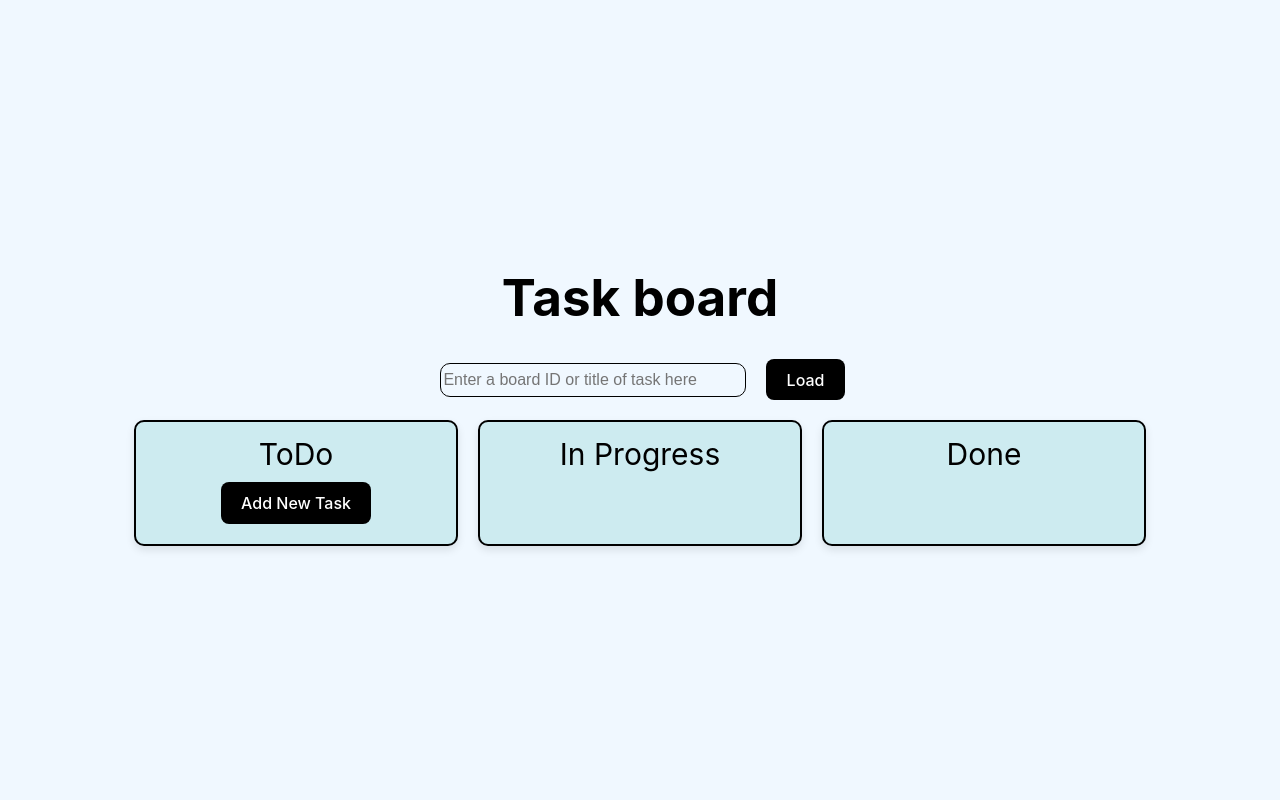
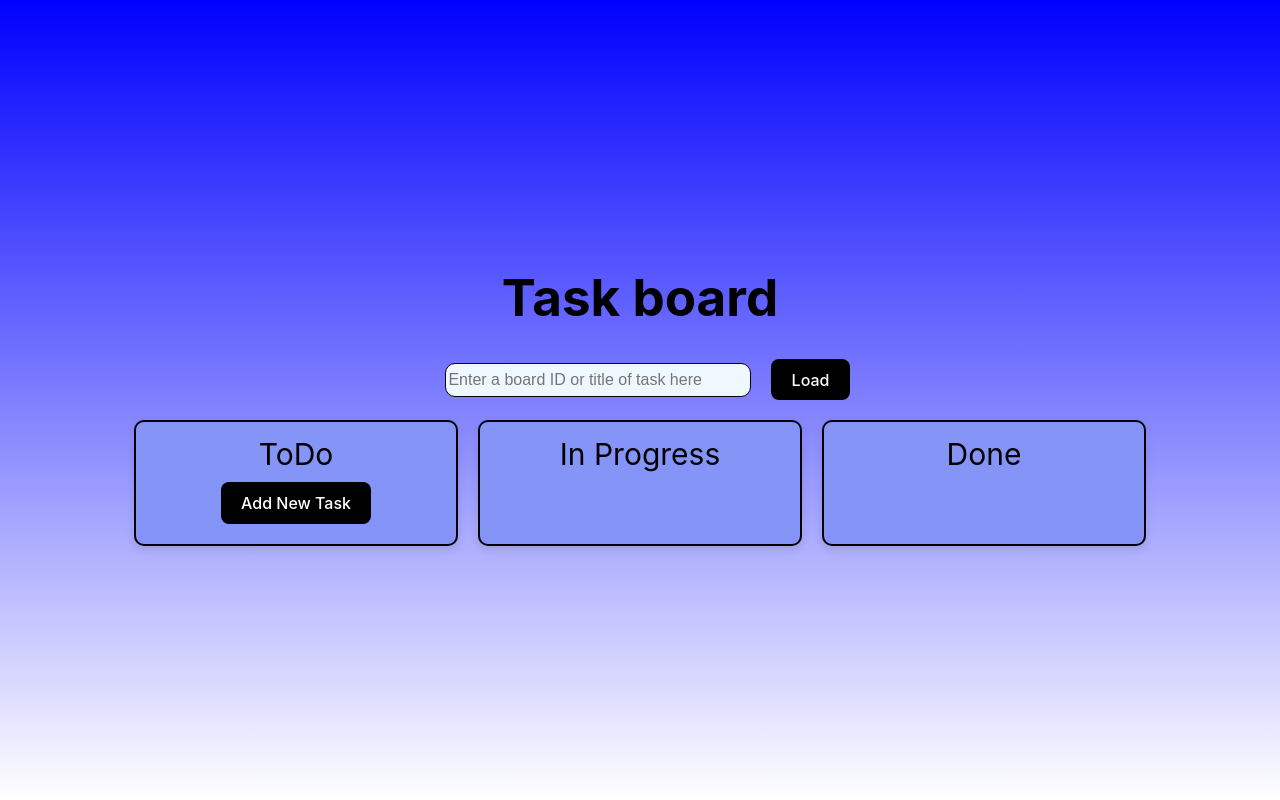
Before and after one commit to svichkarolga/toDoList, a React (Vite) app: page / in a window 1280 px wide. Built offline with nearby package versions, Linux system fonts and the light colour scheme.

Commit message:
delete modal done

```diff
--- a/src/App.css
+++ b/src/App.css
@@ -15,7 +15,7 @@
 body {
   margin: 0 auto;
   text-align: center;
-  background-color: aliceblue;
+  background: linear-gradient(blue, white);
 }
 
 h1 {
--- a/src/components/Column/Column.jsx
+++ b/src/components/Column/Column.jsx
@@ -149,7 +149,7 @@ const Column = ({
         >
           <h4 className={styles.title}>Title: {task.title}</h4>
           <p className={styles.description}>Description: {task.description}</p>
-          <p className={styles.description}>Id: {task.id}</p>
+          <p className={styles.id}>Id: {task.id}</p>
 
           <button
             className={styles.editButton}
--- a/src/components/Column/Column.module.css
+++ b/src/components/Column/Column.module.css
@@ -6,7 +6,7 @@
   border-radius: 10px;
   padding: 10px;
   width: 300px;
-  background-color: rgb(205, 235, 240);
+  background-color: rgb(132, 148, 247);
   box-shadow: 0 4px 8px rgba(0, 0, 0, 0.1);
 }
 
@@ -33,7 +33,14 @@
 }
 .description {
   color: black;
+  font-size: 20px;
 }
+
+.id {
+  color: black;
+  font-weight: 200;
+}
+
 .button {
   background-color: black;
   color: white;
@@ -42,3 +49,11 @@
   justify-content: center;
   margin-bottom: 10px;
 }
+
+.editButton {
+  margin-right: 10px;
+}
+
+.deleteButton {
+  margin-left: 10px;
+}
--- a/src/components/Modal/ModalDelete.jsx
+++ b/src/components/Modal/ModalDelete.jsx
@@ -48,7 +48,7 @@ const StyledCancelButton = styled(Button)({
   fontWeight: "bold",
 });
 
-const ModalDelete = ({ open, onClose, onConfirm }) => {
+const ModalDelete = ({ open, onClose, onDelete }) => {
   return (
     <StyledDialog
       open={open}
@@ -65,7 +65,7 @@ const ModalDelete = ({ open, onClose, onConfirm }) => {
         </StyledCancelButton>
         <StyledDeleteButton
           onClick={() => {
-            onConfirm();
+            onDelete();
             onClose();
           }}
           color="primary"
--- a/src/components/Modal/ModalEdit.jsx
+++ b/src/components/Modal/ModalEdit.jsx
@@ -62,7 +62,7 @@ const ModalEdit = ({ open, onClose, onSave, task }) => {
 
   const handleSave = () => {
     if (title.trim() && description.trim()) {
-      onSave({ ...task, title, description }); // Передаємо ОНОВЛЕНЕ завдання
+      onSave({ ...task, title, description });
       onClose();
     }
   };
--- a/src/components/SearchTask/SearchTask.module.css
+++ b/src/components/SearchTask/SearchTask.module.css
@@ -4,6 +4,7 @@
   justify-content: center;
   flex-direction: row;
   width: auto;
+  background: transparent;
 }
 
 .container {
@@ -11,11 +12,10 @@
   align-items: center;
   flex-direction: row;
   width: auto;
-  background-color: aliceblue;
 }
 
 .input {
-  margin-left: 25px;
+  margin-left: 35px;
   margin-right: 20px;
   border: 1px solid black;
   border-radius: 10px;
```
